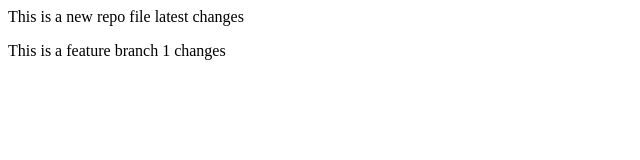
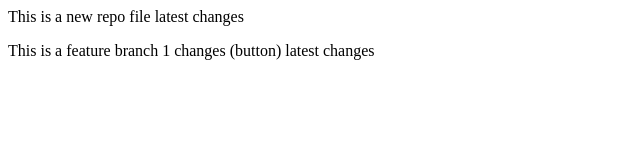
Before and after one commit to Panchappa90/LocalRepo, a plain HTML site: page index.html in a window 1280 px wide. Shown: the whole page, without its empty margins (0-640 px from the left). Drawn offline with Linux system fonts and the light colour scheme.

Commit message:
latest changes

```diff
--- a/index.html
+++ b/index.html
@@ -1,2 +1,2 @@
 <p>This is a new repo file latest changes</p>
-<P>This is a feature branch 1 changes</P>
+<P>This is a feature branch 1 changes (button) latest changes</P>
```
